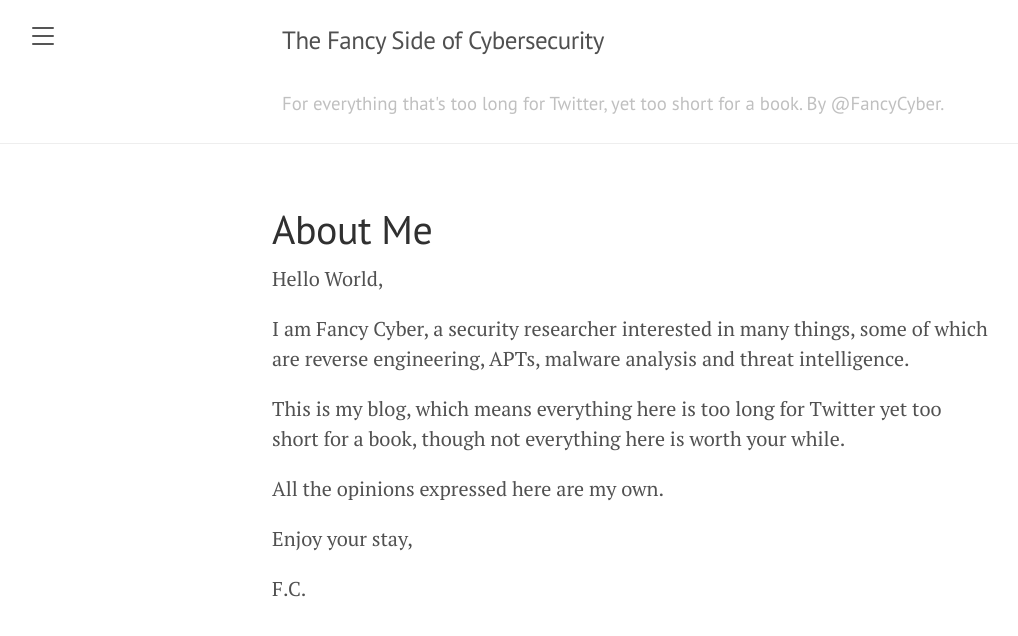
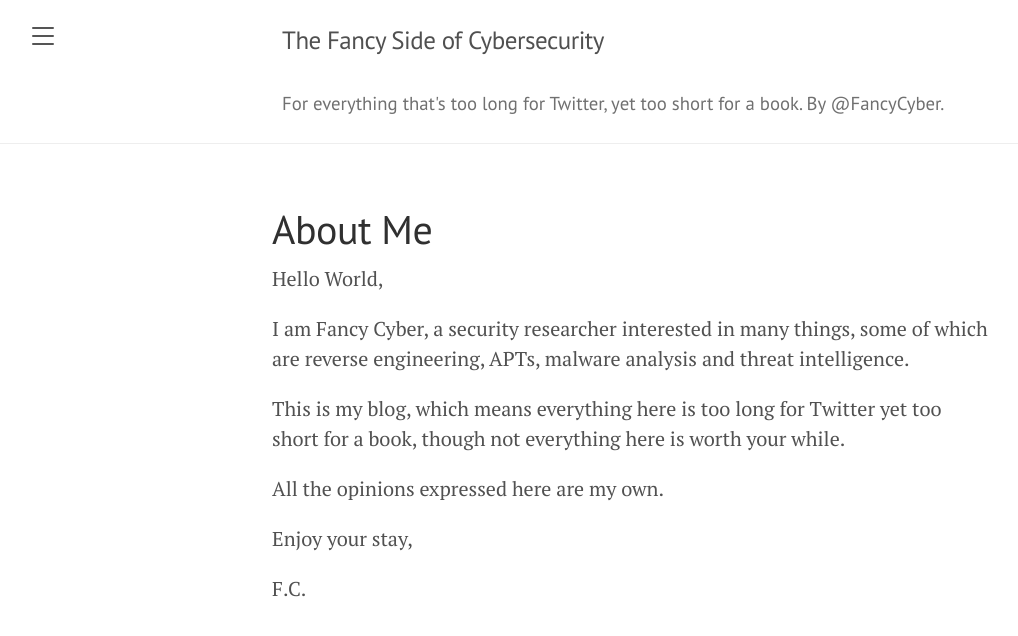
Before and after one commit to FancyCyber/fancycyber.github.io, a Jekyll site: the page built from about.md, in a window 1280 px wide. Shown: the top 636 px of the page, without its empty margins (8-1026 px from the left). Built offline with Jekyll 4.4.1, drawn with Linux system fonts in a browser that asks for light colours.

Commit message:
Fixing header issue (3)

```diff
--- a/_config.yml
+++ b/_config.yml
@@ -1,6 +1,6 @@
 # Setup
 title: The Fancy Side of Cybersecurity
-tagline:             'By <a href="https://twitter.com/FancyCyber" style="color: #c0c0c0; " target="_blank">@FancyCyber</a>'
+tagline:             'By <a href="https://twitter.com/FancyCyber" style="color: #707070; " target="_blank">@FancyCyber</a>'
 description:         'For everything that''s too long for Twitter, yet too short for a book.'
 url:                 https://fancycyber.github.io
 baseurl:             ''
--- a/_layouts/default.html
+++ b/_layouts/default.html
@@ -25,7 +25,7 @@
                 </tr>
                 <tr>
                   <td colspan=2 style="border:None; background: None; margin: 0px 0px 0px 0px; border-spacing: 0px; border-collapse: collapse;">
-                    <span style="  font-size: 75%; font-weight: 400; color: #c0c0c0; letter-spacing: 0; display:inline;">{{ site.description }} {{ site.tagline }}.</span>
+                    <span style="  font-size: 75%; font-weight: 400; color: #707070; letter-spacing: 0; display:inline;">{{ site.description }} {{ site.tagline }}.</span>
                   </td>
                 </tr>
               </tbody>
```
Also changed, not shown: public/logo.png, public/logo_.png (added).
